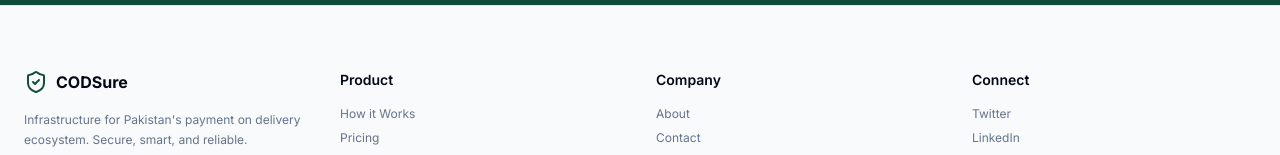
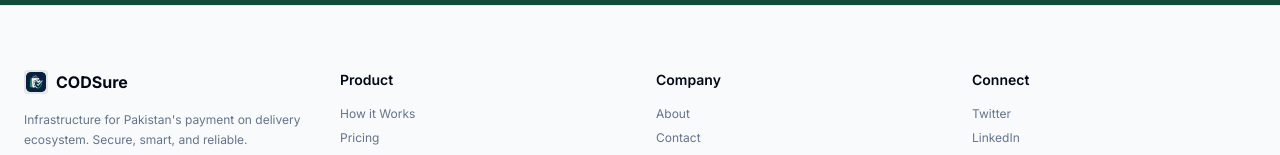
Before and after one commit to AnonymousV312/codsure-platform, a Next.js app in the folder codsure-frontend/: page / in a window 1280 px wide. Shown: the part 2256-2411 px from the top of the page. Built offline with nearby package versions, Linux system fonts and the light colour scheme; no server answers.

Commit message:
feat: apply brand logo globally (footer, auth, dashboard)

```diff
--- a/codsure-frontend/app/auth/page.tsx
+++ b/codsure-frontend/app/auth/page.tsx
@@ -89,7 +89,7 @@
             <Card className="w-full max-w-md">
                 <CardHeader className="space-y-1">
                     <div className="flex items-center justify-center mb-4">
-                        <ShieldCheck className="h-10 w-10 text-primary" />
+                        <img src="/logo.png" alt="CODSure" className="h-12 w-12 rounded-lg" />
                     </div>
                     <CardTitle className="text-2xl font-bold text-center">
                         {isLogin ? "Login to CODSure" : "Create an account"}
--- a/codsure-frontend/components/admin/AdminSidebar.tsx
+++ b/codsure-frontend/components/admin/AdminSidebar.tsx
@@ -13,7 +13,7 @@
             <div className="flex h-full max-h-screen flex-col gap-2">
                 <div className="flex h-14 items-center border-b border-gray-800 px-6">
                     <Link className="flex items-center gap-2 font-semibold" href="/admin">
-                        <ShieldAlert className="h-6 w-6 text-red-500" />
+                        <img src="/logo.png" alt="CODSure Admin" className="h-8 w-8 rounded-md bg-white p-0.5" />
                         <span className="">CODSure Admin</span>
                     </Link>
                 </div>
--- a/codsure-frontend/components/dashboard/Sidebar.tsx
+++ b/codsure-frontend/components/dashboard/Sidebar.tsx
@@ -8,7 +8,7 @@
             <div className="flex h-full max-h-screen flex-col gap-2">
                 <div className="flex h-14 items-center border-b px-6">
                     <Link className="flex items-center gap-2 font-semibold" href="/dashboard">
-                        <ShieldCheck className="h-6 w-6 text-primary" />
+                        <img src="/logo.png" alt="CODSure" className="h-6 w-6 rounded-md" />
                         <span className="">CODSure</span>
                     </Link>
                 </div>
--- a/codsure-frontend/components/site/SiteFooter.tsx
+++ b/codsure-frontend/components/site/SiteFooter.tsx
@@ -8,7 +8,7 @@
                 <div className="grid grid-cols-2 gap-8 md:grid-cols-4">
                     <div className="col-span-2 md:col-span-1">
                         <Link className="flex items-center space-x-2 font-bold" href="/">
-                            <ShieldCheck className="h-6 w-6 text-primary" />
+                            <img src="/logo.png" alt="CODSure" className="h-6 w-6 rounded-sm bg-primary/10 p-0.5" />
                             <span>CODSure</span>
                         </Link>
                         <p className="mt-4 text-xs text-muted-foreground leading-relaxed">
```
